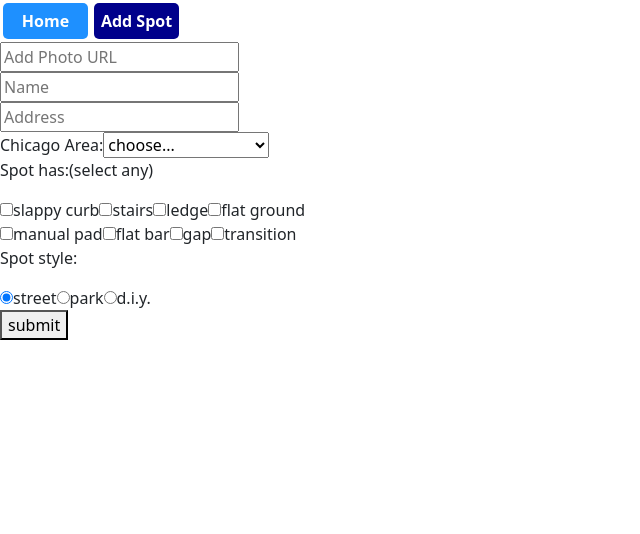
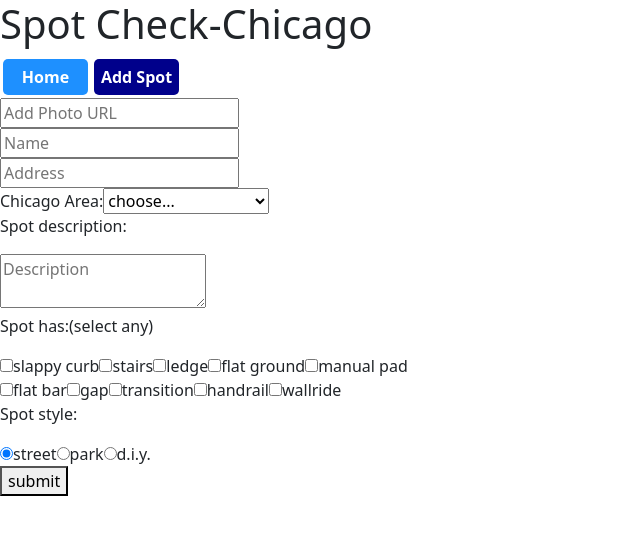
Before and after one commit to jedwardmook/phase-2-project, a React (Create React App) app: page /addspot in a window 1280 px wide. Shown: the top 534 px of the page, without its empty margins (0-640 px from the left). Built offline with nearby package versions, Linux system fonts and the light colour scheme; no server answers.

Commit message:
Adds more to the form object, adds spot.js

```diff
--- a/src/AddForm.js
+++ b/src/AddForm.js
@@ -13,6 +13,9 @@ function AddForm({addNewSpot}) {
     const [flatBar, setFlatBar]= useState(false)
     const [gap, setGap]= useState(false)
     const [transition, setTransition]= useState(false)
+    const [handrail, setHandrail]= useState(false)
+    const [wallride, setWallride]= useState(false)
+    const [description, setDescription] = useState('')
     const [style, setStyle]= useState("street")
 
 
@@ -31,6 +34,9 @@ function AddForm({addNewSpot}) {
             flatBar: flatBar,
             gap: gap,
             transition: transition,
+            handrail: handrail,
+            wallride: wallride,
+            description: description,
             style: style,
         }
         fetch("http://localhost:3000/spots", {
@@ -86,16 +92,25 @@ function AddForm({addNewSpot}) {
                 <option value="Far Southwest Side">Far Southwest Side</option>
                 <option value="Far Southeast Side">Far Southeast Side</option>
             </select><br/>
+            <p>Spot description:</p>
+            <textarea
+                type="text"
+                value={description}
+                placeholder="Description"
+                onChange={(e) => setDescription(e.target.value)}
+                /><br/>
             <p>Spot has:(select any)</p>
             <div>
             <input type="checkbox" onChange={(e) => setSlappyCurb(!slappyCurb)} checked={slappyCurb} value="slappy curb"/>slappy curb
             <input type="checkbox" onChange={(e) => setStairs(!stairs)} checked={stairs} value="stairs"/>stairs
             <input type="checkbox" onChange={(e) => setLedge(!ledge)} checked={ledge} value="ledge"/>ledge
-            <input type="checkbox" onChange={(e) => setFlatGround(!flatGround)} checked={flatGround} value="flat ground"/>flat ground<br/>
-            <input type="checkbox" onChange={(e) => setManualPad(!manualPad)} checked={manualPad} value="manual pad"/>manual pad
+            <input type="checkbox" onChange={(e) => setFlatGround(!flatGround)} checked={flatGround} value="flat ground"/>flat ground
+            <input type="checkbox" onChange={(e) => setManualPad(!manualPad)} checked={manualPad} value="manual pad"/>manual pad<br/>
             <input type="checkbox" onChange={(e) => setFlatBar(!flatBar)} checked={flatBar} value="flat bar"/>flat bar
             <input type="checkbox" onChange={(e) => setGap(!gap)} checked={gap} value="gap"/>gap
-            <input type="checkbox" onChange={(e) => setTransition(!transition)} checked={transition} value="transition"/>transition<br/>
+            <input type="checkbox" onChange={(e) => setTransition(!transition)} checked={transition} value="transition"/>transition
+            <input type="checkbox" onChange={(e) => setHandrail(!handrail)} checked={handrail} value="handrail"/>handrail
+            <input type="checkbox" onChange={(e) => setWallride(!wallride)} checked={wallride} value="wallride"/>wallride<br/>
             </div>
             <p>Spot style:</p>
             <div>
--- a/src/App.js
+++ b/src/App.js
@@ -3,17 +3,19 @@ import { Route } from "react-router-dom";
 import AddForm from './AddForm';
 import Filter from './Filter';
 import Header from './Header';
+import Spot from './Spot';
 import SpotContainer from './SpotContainer';
 
 function App() {
   const [spots, setSpots] = useState([])
   const [selectedArea, setSelectedArea] = useState('All')
+  const [clickedSpot, setClickedSpot] = useState({})
+
 
   useEffect(() => {
     fetch("http://localhost:3000/spots")
     .then(resp => resp.json())
     .then(spotData => {
-      console.log(spotData)
       setSpots(spotData)
     })
   }, [])
@@ -25,11 +27,11 @@ function App() {
 
   const filterSelectedArea = (e) => {
     setSelectedArea(e.target.value)
-    console.log(e.target.value)
   }
 
+
   const filteredSpots = spots.filter(spot => {
-    if(selectedArea === 'All')
+    if (selectedArea === 'All')
       return spots
     else
       return spot.spotArea === selectedArea
@@ -50,6 +52,10 @@ function App() {
         />
       <SpotContainer
         filteredSpots={filteredSpots}
+        setClickedSpot={setClickedSpot}
+        />
+      <Spot path='/spot'
+        clickedSpot={clickedSpot}
         />
       </Route>
     </div>
--- a/src/Filter.js
+++ b/src/Filter.js
@@ -3,8 +3,9 @@ import React from "react";
 function Filter({selectedArea, filterSelectedArea}){
 
     return (
-        <div>
-            <p>Where do you want to skate? </p>
+        <div id="filter">
+            <hr />
+            <h3>Where do you want to skate? </h3>
             <select
                 name="Chicago Area"
                 id="Chicago Area"
--- a/src/Header.js
+++ b/src/Header.js
@@ -17,6 +17,7 @@ function Header() {
 
     return (
         <div>
+          <h1>Spot Check-Chicago</h1>
           <NavLink
             to="/"
             exact
--- /dev/null
+++ b/src/Spot.js
@@ -0,0 +1,29 @@
+import React from "react";
+
+function Spot({clickedSpot}){
+    const {spotName, description, spotImage, id, spotAddress, flatBar, flatGround,
+        gap, ledge, manualPad, slappyCurb, stair, handrail, wallride, transition} = clickedSpot
+
+    return (
+       <div>
+           <img src={spotImage} alt={spotName} />
+           <h1>{spotName}</h1>
+           <h3>{spotAddress}</h3>
+           <h4>{description}</h4>
+           <ul>
+                {flatBar? <li>Flat bar</li> : ''}
+                {flatGround? <li>Flat ground</li> : ''}
+                {gap? <li>Gap</li> : ''}
+                {ledge? <li>Ledges</li> : ''}
+                {manualPad? <li>Manual pad</li> : ''}
+                {slappyCurb? <li>Slappy curb</li> : ''}
+                {stair? <li>Stairs</li> : ''}
+                {transition? <li>Transition</li> : ''}
+                {handrail? <li>Handrail</li> : ''}
+                {wallride? <li>Wallride</li> : ''}
+           </ul>
+       </div>
+    )
+}
+
+export default Spot;
--- a/src/SpotCard.js
+++ b/src/SpotCard.js
@@ -1,10 +1,10 @@
 import React from "react";
 
-function SpotCard({spot}){
+function SpotCard({spot, handleClickedSpot}){
     const {spotName, spotArea, spotImage, id, spotAddress, flatBar, flatGround, gap, ledge, manualPad, slappyCurb, stair, style, transition} = spot
 
     const handleClick = (e) => {
-        console.log(id)
+        handleClickedSpot(spot)
     }
 
     return (
@@ -14,19 +14,6 @@ function SpotCard({spot}){
                 <h3 id="spot-title">{spotName}</h3>
                 <h5>{spotArea}</h5>
                 <h6> {style} </h6>
-
-                {/* <h5>📍Address: {spotAddress}</h5> */}
-                {/* <p>Spot has:</p>
-                <ul>
-                {flatBar? <li>Flat bar</li> : ''}
-                {flatGround? <li>Flat ground</li> : ''}
-                {gap? <li>Gap</li> : ''}
-                {ledge? <li>Ledges</li> : ''}
-                {manualPad? <li>Manual pad</li> : ''}
-                {slappyCurb? <li>Slappy curb</li> : ''}
-                {stair? <li>Stairs</li> : ''}
-                {transition? <li>Transition</li> : ''}
-                </ul> */}
             </div>
         </div>
        )
--- a/src/SpotContainer.js
+++ b/src/SpotContainer.js
@@ -1,16 +1,27 @@
 import React from "react";
 import SpotCard from "./SpotCard";
 
-function SpotContainer({filteredSpots}) {
+
+function SpotContainer({filteredSpots, setClickedSpot}) {
+
+    const handleClickedSpot = (spot) => {
+        console.log(spot)
+        setClickedSpot(spot)
+    }
+
+    const spotsToDisplay = filteredSpots.map((spot,id) => {
+        return  <SpotCard
+            spot={spot}
+            key={id}
+            handleClickedSpot={handleClickedSpot}
+            />
+    })
+
+
 
     return (
         <div id="spot-container">
-            {filteredSpots.map((spot,id) =>{
-                return  <SpotCard
-                    spot={spot}
-                    key={id}
-                    />
-                })}
+          {spotsToDisplay}
         </div>
     )
 }
--- a/src/index.css
+++ b/src/index.css
@@ -7,7 +7,13 @@ body {
   -moz-osx-font-smoothing: grayscale;
 }
 
-#add-form{
+
+#filter {
+  float: left;
+  max-width: 200px;
+}
+
+#add-form {
   z-index: 2;
 }
 
```
